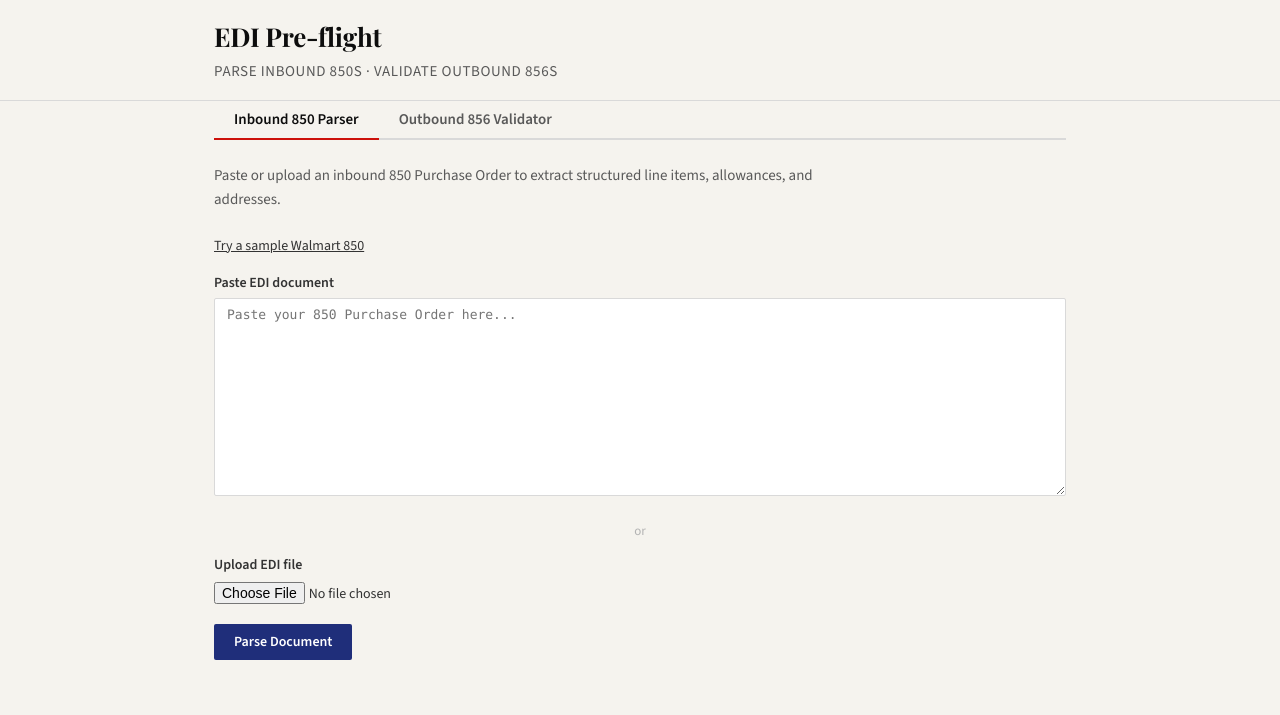
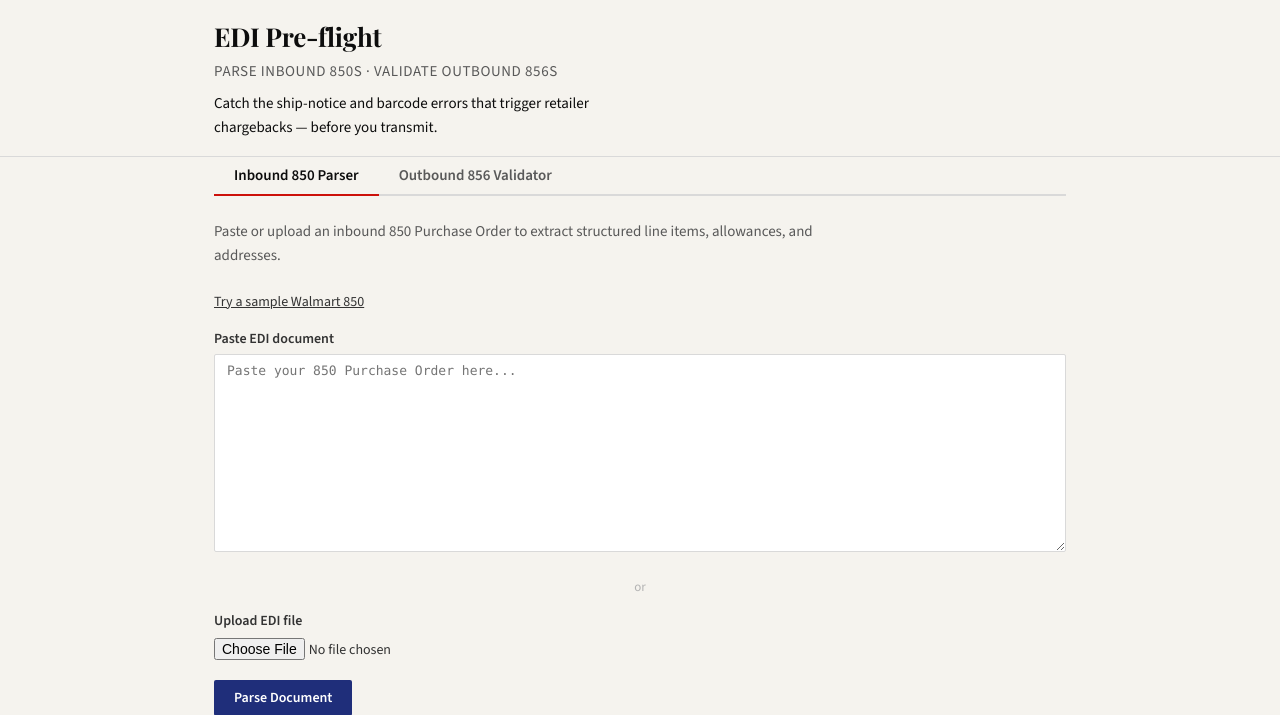
Before and after one commit to MsShawnP/edi-preflight, a FastAPI app: page / in a window 1280 px wide. Shown: the top 715 px of the page. Run offline with FastAPI, Linux system fonts and the light colour scheme.

Commit message:
fix: add plain-English value line to the hero
The hero led with EDI jargon ("Parse inbound 850s / Validate outbound
856s") and the money reason lived only in meta tags. Add a one-line
"why it matters" under the tagline naming the chargeback stake, styled
with existing Lailara type/color tokens.

Co-Authored-By: Claude Opus 4.8 <noreply@anthropic.com>

```diff
--- a/src/static/style.css
+++ b/src/static/style.css
@@ -122,6 +122,15 @@ header .brand-name a {
     color: var(--ll-london-35);
     text-transform: uppercase;
     letter-spacing: 0.04em;
+}
+
+.hero-why {
+    margin: 8px 0 0;
+    max-width: 60ch;
+    font-family: var(--ll-sans);
+    font-size: 15px;
+    font-weight: 400;
+    color: var(--ll-london-5);
 }
 
 /* ── Main ──────────────────────────────────────────────────── */
--- a/src/templates/base.html
+++ b/src/templates/base.html
@@ -18,6 +18,7 @@
         <div class="container">
             <h1 class="brand-name"><a href="/">EDI Pre-flight</a></h1>
             <p class="tagline">Parse inbound 850s · Validate outbound 856s</p>
+            <p class="hero-why">Catch the ship-notice and barcode errors that trigger retailer chargebacks — before you transmit.</p>
         </div>
     </header>
     <main class="container">
```
